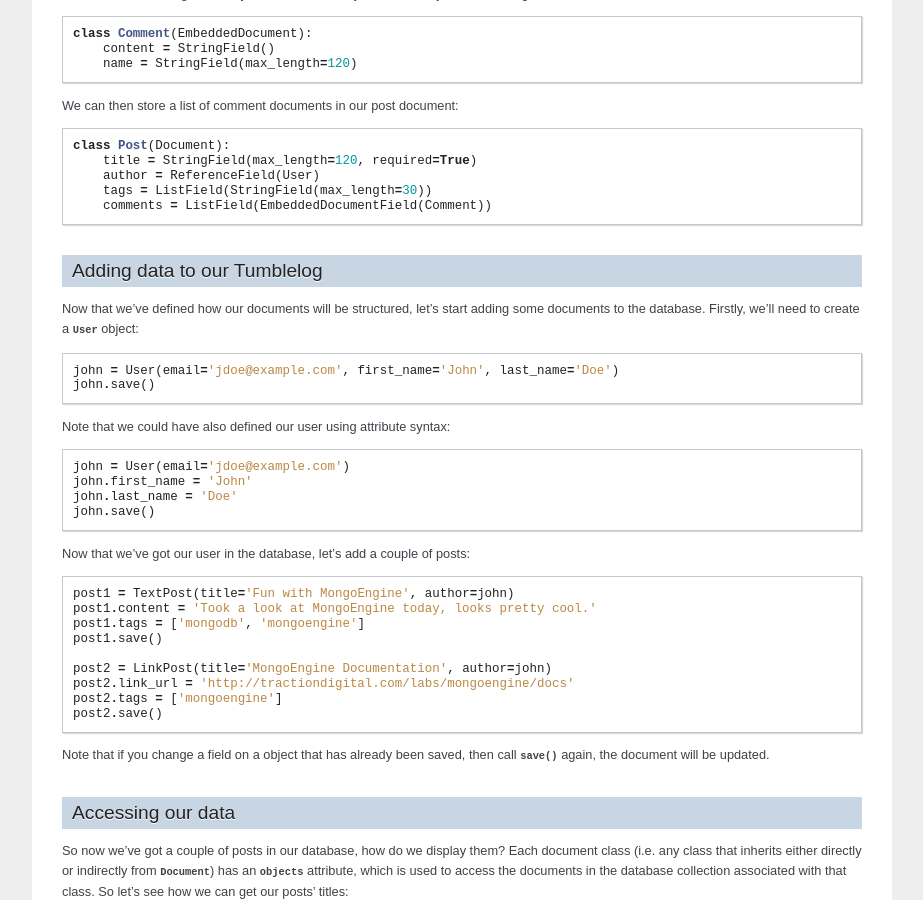
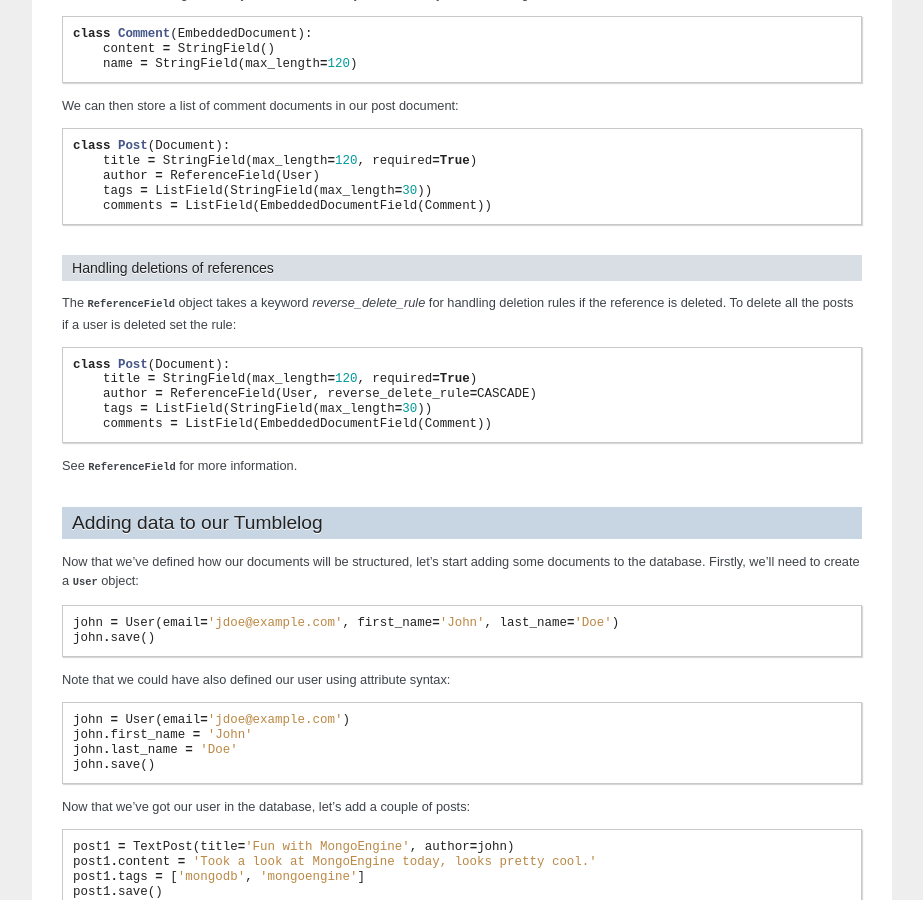
Before and after one commit to MongoEngine/mongoengine, a Sphinx documentation site: the page built from docs/tutorial.rst, in a window 1280 px wide and 900 px high, scrolled down 2077 px. Shown: the whole window, without its empty margins (198-1121 px from the left). Built offline with Sphinx 7.4.7, drawn with Linux system fonts in a browser that asks for light colours; some of the changed text lies outside the part shown.

Commit message:
Updated docs regarding ReferenceFields
Closes #149

```diff
--- a/docs/tutorial.rst
+++ b/docs/tutorial.rst
@@ -152,6 +152,21 @@ We can then store a list of comment documents in our post document::
         tags = ListField(StringField(max_length=30))
         comments = ListField(EmbeddedDocumentField(Comment))
 
+Handling deletions of references
+^^^^^^^^^^^^^^^^^^^^^^^^^^^^^^^^
+
+The :class:`~mongoengine.ReferenceField` object takes a keyword
+`reverse_delete_rule` for handling deletion rules if the reference is deleted.
+To delete all the posts if a user is deleted set the rule::
+
+    class Post(Document):
+        title = StringField(max_length=120, required=True)
+        author = ReferenceField(User, reverse_delete_rule=CASCADE)
+        tags = ListField(StringField(max_length=30))
+        comments = ListField(EmbeddedDocumentField(Comment))
+
+See :class:`~mongoengine.ReferenceField` for more information.
+
 Adding data to our Tumblelog
 ============================
 Now that we've defined how our documents will be structured, let's start adding
```
Also changed, not shown: 1 other file.
